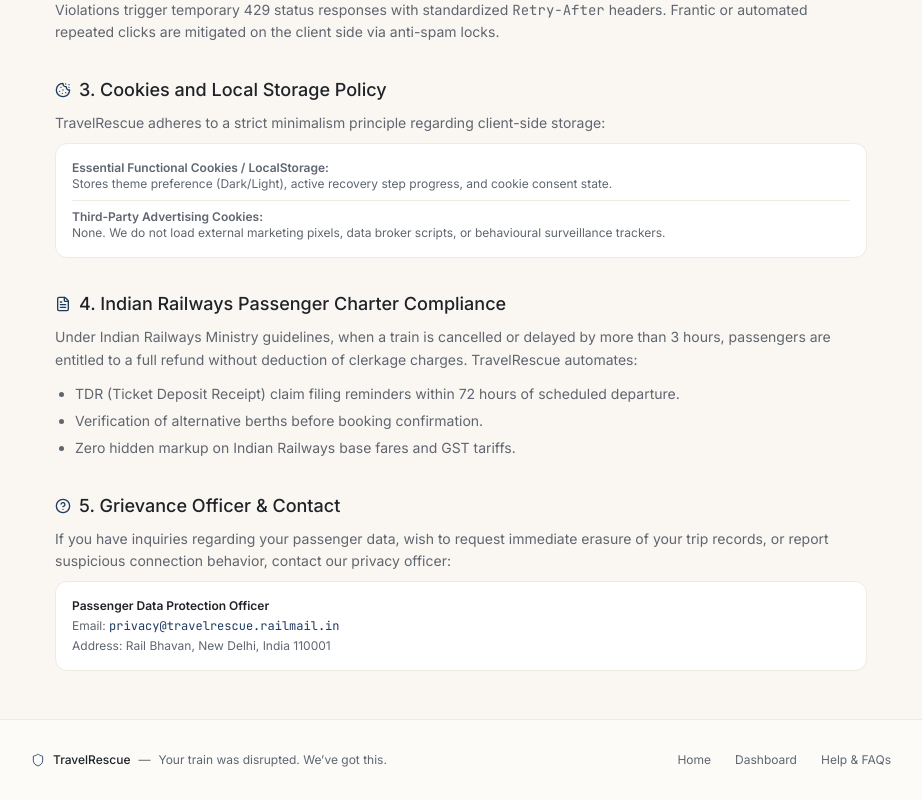
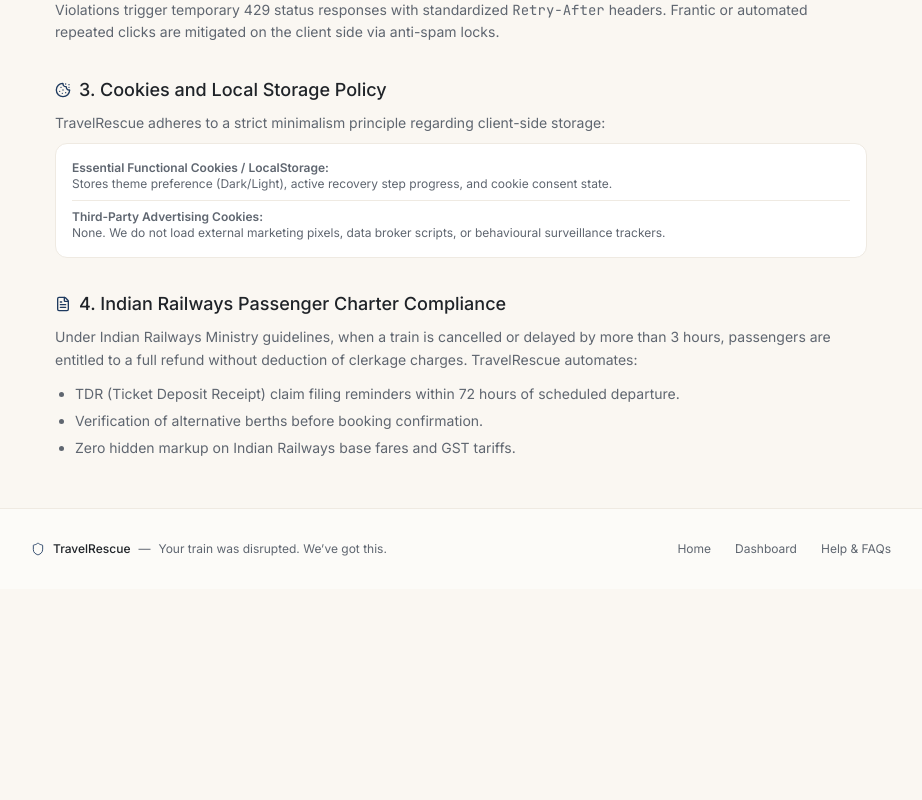
Before and after one commit to JanardhanS56/Train-Help-v2, a Next.js app: page /privacy in a window 1280 px wide. Shown: the part 963-1763 px from the top of the page, without its empty margins (179-1101 px from the left). After the commit the page ends 1552 px from the top, so only its background shows below. Built offline with nearby package versions, Linux system fonts and the light colour scheme; no server answers; the database is empty.

Commit message:
fix(privacy): remove grievance officer contact section

```diff
--- a/app/privacy/page.tsx
+++ b/app/privacy/page.tsx
@@ -1,7 +1,7 @@
 import type { Metadata } from "next";
 import Link from "next/link";
 import { LandingNavbar } from "@/components/landing/landing-navbar";
-import { Shield, Lock, FileText, CheckCircle2, ArrowLeft, Cookie, Server, HelpCircle } from "lucide-react";
+import { Shield, Lock, FileText, CheckCircle2, ArrowLeft, Cookie, Server } from "lucide-react";
 import { APP_NAME, APP_TAGLINE } from "@/lib/constants";
 
 export const metadata: Metadata = {
@@ -133,21 +133,6 @@
               <li>Zero hidden markup on Indian Railways base fares and GST tariffs.</li>
             </ul>
           </section>
-
-          <section className="space-y-2">
-            <h2 className="text-base sm:text-lg font-medium text-foreground flex items-center gap-2">
-              <HelpCircle className="w-4 h-4 text-primary" />
-              5. Grievance Officer & Contact
-            </h2>
-            <p>
-              If you have inquiries regarding your passenger data, wish to request immediate erasure of your trip records, or report suspicious connection behavior, contact our privacy officer:
-            </p>
-            <div className="p-4 rounded-lg bg-surface border border-hairline text-xs space-y-1">
-              <p className="font-semibold text-foreground">Passenger Data Protection Officer</p>
-              <p>Email: <span className="font-mono text-primary">privacy@travelrescue.railmail.in</span></p>
-              <p>Address: Rail Bhavan, New Delhi, India 110001</p>
-            </div>
-          </section>
         </div>
       </main>
 
```
